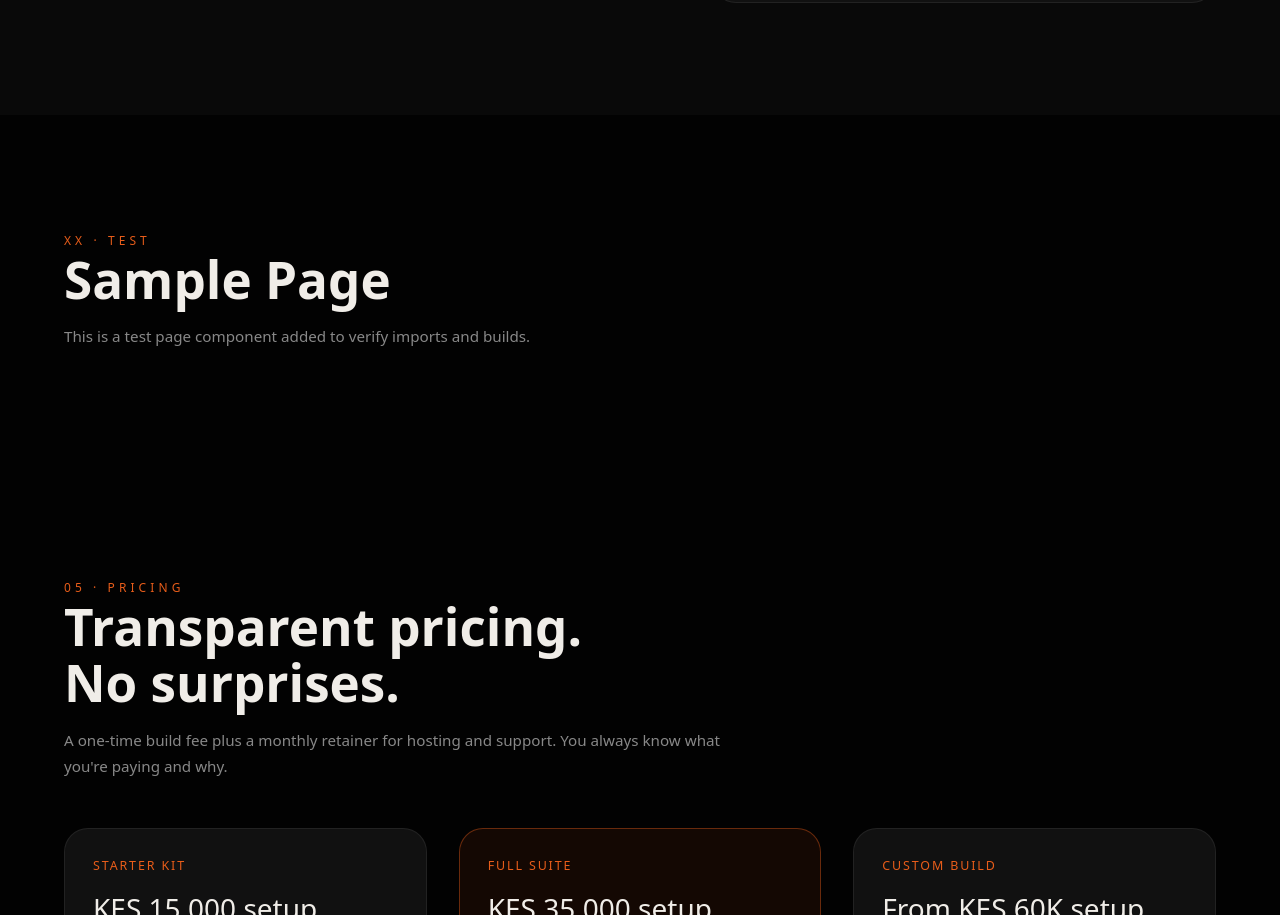
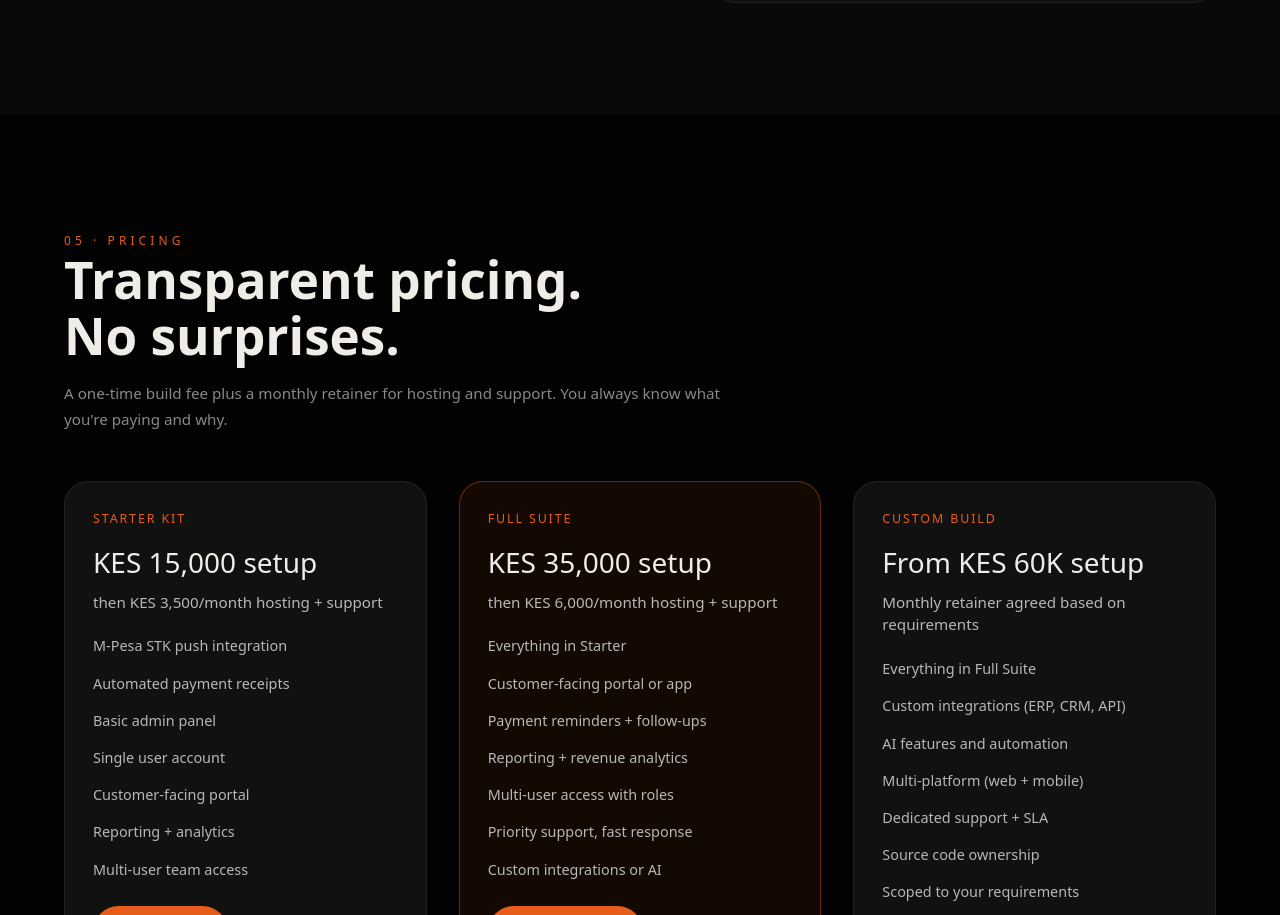
Before and after one commit to Jaribu-Tech-Solutions/website, a React (Vite) app in the folder client/: page / in a window 1280 px wide. Shown: the part 6905-7820 px from the top of the page. Built offline with nearby package versions, Linux system fonts and the light colour scheme.

Commit message:
fix  remove SamplePage import

```diff
--- a/client/src/App.jsx
+++ b/client/src/App.jsx
@@ -6,7 +6,6 @@ import Navbar from "./components/Navbar";
 import Portfolio from "./components/Portfolio";
 import Pricing from "./components/Pricing";
 import Product from "./components/Product";
-import SamplePage from "./components/SamplePage";
 import Services from "./components/Services";
 import Team from "./components/Team";
 import TechStack from "./components/TechStack";
@@ -21,7 +20,6 @@ function App() {
       <HowWeWork />
       <Portfolio />
       <Product />
-      <SamplePage />
       <Pricing />
       <Team />
       <Contact />
```
